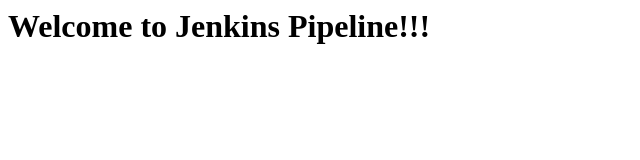
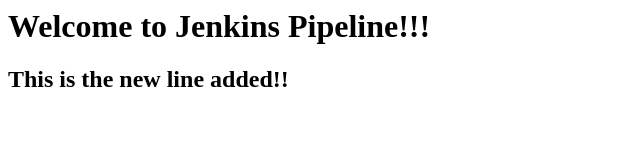
Before and after one commit to vamshidoe/jenkinspipeline, a plain HTML site: page index.html in a window 1280 px wide. Shown: the whole page, without its empty margins (0-640 px from the left). Drawn offline with Linux system fonts and the light colour scheme.

Commit message:
updated file

```diff
--- a/index.html
+++ b/index.html
@@ -7,5 +7,6 @@ Docker
 <h1>
 Welcome to Jenkins Pipeline!!!
 </h1>
+  <h2>This is the new line added!!</h2>
 </body>
 </html>
```
